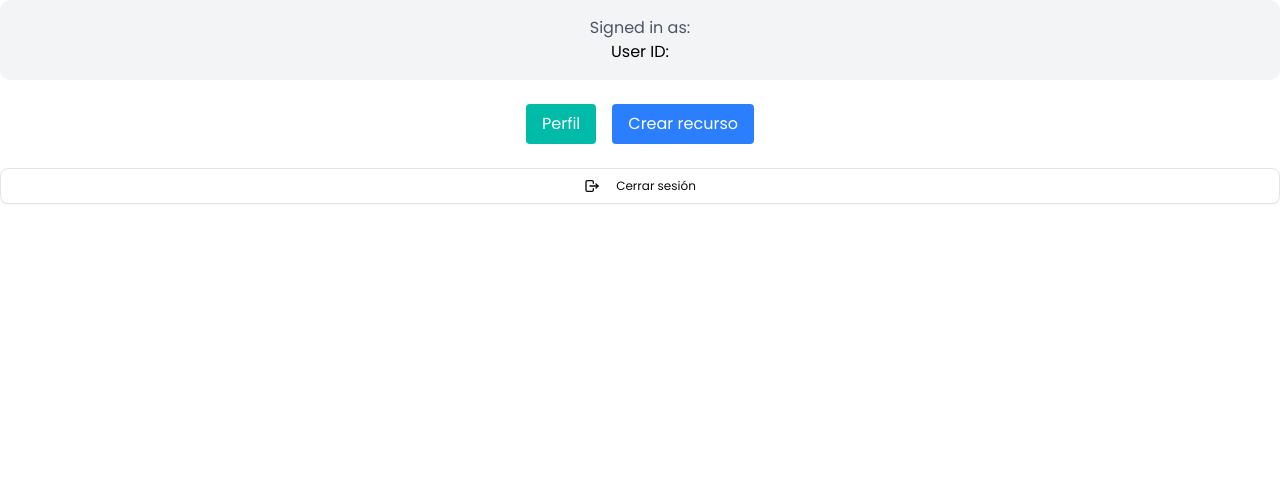
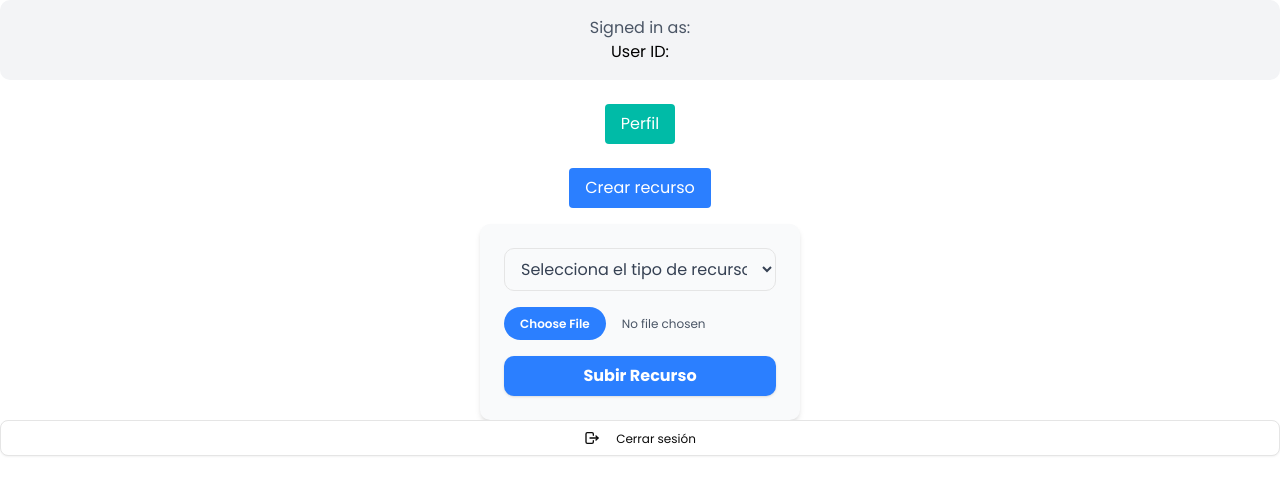
Before and after one commit to Psychohistorian11/micro-learn, a Next.js app: page /home in a window 1280 px wide. Both pictures are taken after a click on the button "Crear recurso". Shown: the top 494 px of the page. Built offline with nearby package versions, Linux system fonts and the light colour scheme; no server answers.

Commit message:
Resources supabase test

```diff
--- a/src/app/home/page.tsx
+++ b/src/app/home/page.tsx
@@ -2,6 +2,8 @@
 import SignOutGoogleButton from "@/components/auth/signuot-google-button";
 import { auth } from "../../../auth";
 import ProfileButtons from "@/components/profile/profileButtons";
+import CreateResource from "@/components/resources/createResource";
+import ResourceButton from "@/components/resources/resourcesButton";
 
 const HomePage = async () => {
     const session = await auth();
@@ -15,6 +17,7 @@ const HomePage = async () => {
             </div>
 
             <ProfileButtons userId={session?.user?.id!} />
+            <ResourceButton userId={session?.user?.id!} />
 
             <div className="flex justify-center">
                 <SignOutGoogleButton />
--- a/src/components/profile/profileButtons.tsx
+++ b/src/components/profile/profileButtons.tsx
@@ -11,14 +11,7 @@ const ProfileButtons = ({ userId }: { userId: string }) => {
         <button
           className="bg-teal-500 text-white px-4 py-2 rounded hover:bg-teal-600"
           onClick={() => setShowProfile(!showProfile)}
-        >
-          Perfil
-        </button>
-        <button
-          className="bg-blue-500 text-white px-4 py-2 rounded hover:bg-blue-600"
-          onClick={() => alert("Funcionalidad de crear recurso aún no implementada")}
-        >
-          Crear recurso
+        >Perfil
         </button>
       </div>
 
--- /dev/null
+++ b/src/components/resources/createResource.tsx
@@ -0,0 +1,56 @@
+"use client";
+import { useState } from "react";
+import { uploadResource } from "./uploadResource";
+
+type CreateResourceProps = {
+  userId: string;
+};
+
+export default function CreateResource({ userId }: CreateResourceProps) {
+  const [resourceType, setResourceType] = useState<string>("");
+  const [file, setFile] = useState<File | null>(null);
+
+  const handleUpload = async () => {
+    if (!resourceType || !file) {
+      alert("Selecciona un tipo de recurso y un archivo.");
+      return;
+    }
+    await uploadResource(userId, resourceType, file);
+    alert("Recurso subido correctamente!");
+    setFile(null);
+    setResourceType("");
+  };
+
+  return (
+    <div className="flex flex-col items-center justify-center p-6 bg-gray-50 rounded-lg shadow-md space-y-4 w-80 mx-auto">
+      <select
+        value={resourceType}
+        onChange={(e) => setResourceType(e.target.value)}
+        className="w-full px-3 py-2 border rounded-lg text-gray-700"
+      >
+        <option value="">Selecciona el tipo de recurso</option>
+        <option value="document">Documento</option>
+        <option value="image">Imagen</option>
+        <option value="audio">Audio</option>
+        <option value="video">Video</option>
+      </select>
+
+      <input
+        type="file"
+        onChange={(e) => setFile(e.target.files?.[0] || null)}
+        className="block w-full text-sm text-gray-600 file:mr-4 file:py-2 file:px-4
+                   file:rounded-full file:border-0
+                   file:text-sm file:font-semibold
+                   file:bg-blue-500 file:text-white
+                   hover:file:bg-blue-600
+                   cursor-pointer"
+      />
+
+      <button
+        onClick={handleUpload}
+        className="w-full bg-blue-500 hover:bg-blue-600 text-white font-bold py-2 px-4 rounded-lg shadow-sm transition-colors duration-300"
+      >Subir Recurso
+      </button>
+    </div>
+  );
+}
--- /dev/null
+++ b/src/components/resources/resourcesButton.tsx
@@ -0,0 +1,29 @@
+"use client";
+import { useState } from "react";
+import CreateResource from "./createResource";
+
+
+type ResourceButtonProps = {
+  userId: string;
+};
+
+export default function ResourceButton({ userId }: ResourceButtonProps) {
+  const [showResource, setShowResource] = useState(false);
+
+  return (
+    <div className="flex flex-col items-center">
+      <button
+        className="bg-blue-500 text-white px-4 py-2 rounded hover:bg-blue-600 mb-4"
+        onClick={() => setShowResource(!showResource)}
+      >
+        Crear recurso
+      </button>
+
+      {showResource && (
+        <div className="w-full flex justify-center">
+          <CreateResource userId={userId} />
+        </div>
+      )}
+    </div>
+  );
+}
--- /dev/null
+++ b/src/components/resources/uploadResource.tsx
@@ -0,0 +1,29 @@
+import { supabase } from "@/lib/supabaseClient";
+
+export async function uploadResource(userId: string, resourceType: string, file: File) {
+  try {
+    if (!file) throw new Error("No se ha seleccionado ningún archivo.");
+
+    const filePath = `resources/${resourceType}/${userId}/${file.name}`;
+
+    // Subir el archivo
+    const { data: uploadData, error: uploadError } = await supabase.storage
+      .from("resources")
+      .upload(filePath, file);
+
+    if (uploadError) {
+      console.error("Error subiendo archivo:", uploadError.message);
+      throw uploadError;
+    }
+
+    const { data: urlData} = supabase.storage
+      .from("resources")
+      .getPublicUrl(filePath);
+
+
+    return urlData.publicUrl;
+  } catch (err) {
+    console.error(err);
+    throw err;
+  }
+}
```
